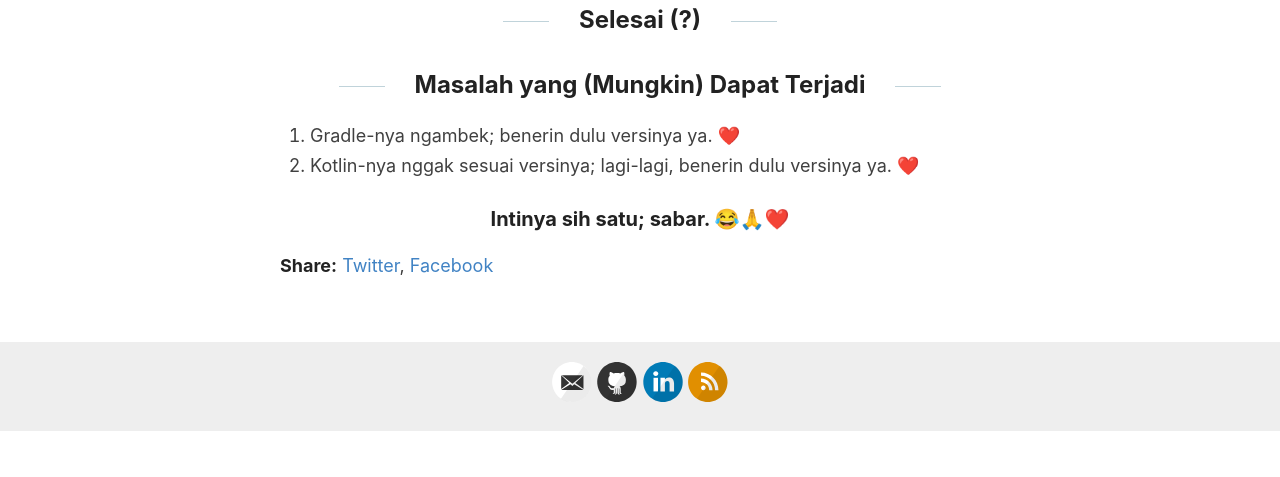
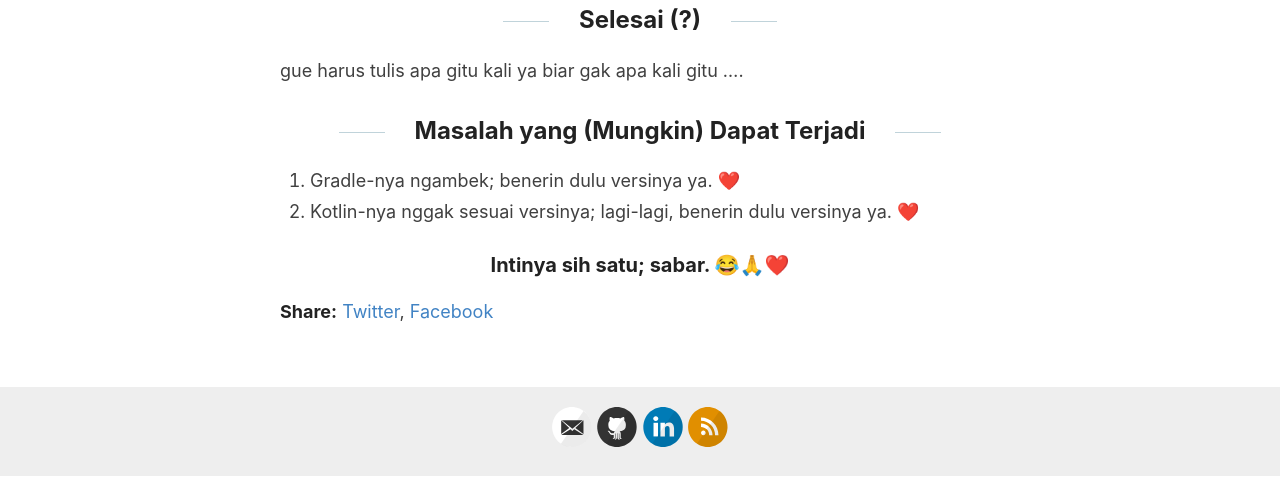
Before and after one commit to determinedguy/cecoret, a Jekyll site: the page built from _posts/2022-11-19-flutter-at-app-center.md, in a window 1280 px wide and 900 px high, scrolled down 12936 px, cut to the strip 423-900 px from the top of the window. Built offline with Jekyll 4.4.1, drawn with Linux system fonts in a browser that asks for light colours; before the commit the page ends 13790 px from its top, so only the background shows below that.

Commit message:
feat: kegalauan

```diff
--- a/_posts/2022-11-19-flutter-at-app-center.md
+++ b/_posts/2022-11-19-flutter-at-app-center.md
@@ -250,6 +250,8 @@ Kamu dapat mengecek tautan publik dari publikasi aplikasi pada App Center melalu
 
 ## Selesai (?)
 
+gue harus tulis apa gitu kali ya biar gak apa kali gitu ....
+
 ## Masalah yang (Mungkin) Dapat Terjadi
 
 1. Gradle-nya ngambek; benerin dulu versinya ya. ❤️
```
